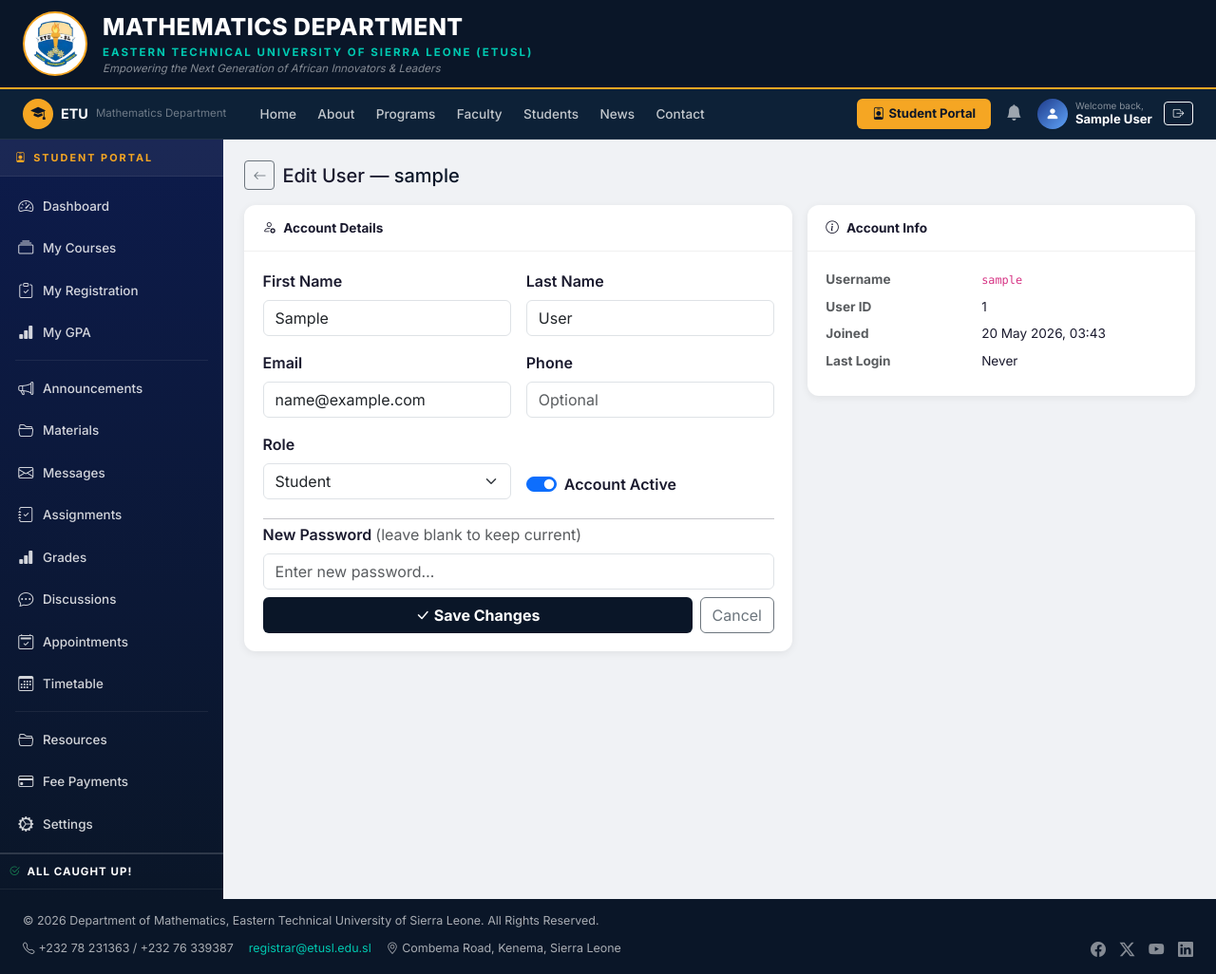
After one commit to mosesfrancis-source/etu_webapp2, a Django app: page /portal/users/1/edit/ in a window 1280 px wide. The commit adds this page. Shown: the whole page at 95% size. Run offline with Django 5.2, Linux system fonts and the light colour scheme; the visitor is signed in with stand-in values (Sample User, id 1); data comes from the database, SQL or seed files in the repository; data that the repository does not hold is empty.

Commit message:
Add admin user management — list, edit, delete
Co-Authored-By: Claude Sonnet 4.6 <noreply@anthropic.com>

```diff
--- /dev/null
+++ b/accounts/templates/accounts/admin_user_edit.html
@@ -0,0 +1,106 @@
+{% extends 'base.html' %}
+{% block title %}Edit User — ETU Mathematics Portal{% endblock %}
+{% block content %}
+
+<div class="d-flex align-items-center gap-2 mb-3">
+  <a href="{% url 'admin_users' %}" class="btn btn-outline-secondary btn-sm"><i class="bi bi-arrow-left"></i></a>
+  <h5 class="mb-0">Edit User — <span style="color:var(--navy);">{{ target.username }}</span></h5>
+</div>
+
+<div class="row g-3">
+  <div class="col-lg-7">
+    <div class="etu-card">
+      <div class="etu-card-hdr"><span><i class="bi bi-person-gear me-2"></i>Account Details</span></div>
+      <div class="etu-card-body">
+        <form method="post">
+          {% csrf_token %}
+          <div class="row g-3">
+            <div class="col-sm-6">
+              <label class="form-label fw-semibold">First Name</label>
+              <input type="text" name="first_name" value="{{ target.first_name }}" class="form-control">
+            </div>
+            <div class="col-sm-6">
+              <label class="form-label fw-semibold">Last Name</label>
+              <input type="text" name="last_name" value="{{ target.last_name }}" class="form-control">
+            </div>
+            <div class="col-sm-6">
+              <label class="form-label fw-semibold">Email</label>
+              <input type="email" name="email" value="{{ target.email }}" class="form-control">
+            </div>
+            <div class="col-sm-6">
+              <label class="form-label fw-semibold">Phone</label>
+              <input type="text" name="phone" value="{{ target.phone }}" class="form-control" placeholder="Optional">
+            </div>
+            <div class="col-sm-6">
+              <label class="form-label fw-semibold">Role</label>
+              <select name="role" class="form-select">
+                {% for val, label in target.ROLE_CHOICES %}
+                  <option value="{{ val }}" {% if target.role == val %}selected{% endif %}>{{ label }}</option>
+                {% endfor %}
+              </select>
+            </div>
+            <div class="col-sm-6 d-flex align-items-end">
+              <div class="form-check form-switch mb-1">
+                <input class="form-check-input" type="checkbox" name="is_active" id="is_active" {% if target.is_active %}checked{% endif %}>
+                <label class="form-check-label fw-semibold" for="is_active">Account Active</label>
+              </div>
+            </div>
+            <div class="col-12">
+              <hr class="my-1">
+              <label class="form-label fw-semibold">New Password <span class="text-muted fw-normal">(leave blank to keep current)</span></label>
+              <input type="password" name="new_password" class="form-control" autocomplete="new-password" placeholder="Enter new password…">
+            </div>
+            <div class="col-12 d-flex gap-2 mt-2">
+              <button type="submit" class="btn auth-submit"><i class="bi bi-check-lg me-1"></i>Save Changes</button>
+              <a href="{% url 'admin_users' %}" class="btn btn-outline-secondary">Cancel</a>
+            </div>
+          </div>
+        </form>
+      </div>
+    </div>
+  </div>
+
+  <div class="col-lg-5">
+    <div class="etu-card">
+      <div class="etu-card-hdr"><span><i class="bi bi-info-circle me-2"></i>Account Info</span></div>
+      <div class="etu-card-body">
+        <dl class="row mb-0" style="font-size:.85rem;">
+          <dt class="col-5 text-muted">Username</dt>
+          <dd class="col-7"><code>{{ target.username }}</code></dd>
+          <dt class="col-5 text-muted">User ID</dt>
+          <dd class="col-7">{{ target.pk }}</dd>
+          <dt class="col-5 text-muted">Joined</dt>
+          <dd class="col-7">{{ target.date_joined|date:"d M Y, H:i" }}</dd>
+          <dt class="col-5 text-muted">Last Login</dt>
+          <dd class="col-7">{{ target.last_login|date:"d M Y, H:i"|default:"Never" }}</dd>
+          {% if target.role == 'student' and target.student_profile %}
+          <dt class="col-5 text-muted">Student ID</dt>
+          <dd class="col-7">{{ target.student_profile.student_id }}</dd>
+          <dt class="col-5 text-muted">Year</dt>
+          <dd class="col-7">Year {{ target.student_profile.year_of_study }}</dd>
+          {% elif target.role in 'lecturer hod' and target.lecturer_profile %}
+          <dt class="col-5 text-muted">Staff ID</dt>
+          <dd class="col-7">{{ target.lecturer_profile.staff_id }}</dd>
+          <dt class="col-5 text-muted">Specialization</dt>
+          <dd class="col-7">{{ target.lecturer_profile.specialization|default:"—" }}</dd>
+          {% endif %}
+        </dl>
+      </div>
+    </div>
+
+    {% if target != request.user %}
+    <div class="etu-card mt-3">
+      <div class="etu-card-hdr"><span class="text-danger"><i class="bi bi-exclamation-triangle-fill me-2"></i>Danger Zone</span></div>
+      <div class="etu-card-body">
+        <p class="text-muted mb-2" style="font-size:.82rem;">Permanently delete this user and all associated data.</p>
+        <form method="post" action="{% url 'admin_user_delete' target.pk %}" onsubmit="return confirm('Permanently delete {{ target.username }}? This cannot be undone.');">
+          {% csrf_token %}
+          <button type="submit" class="btn btn-danger btn-sm"><i class="bi bi-trash-fill me-1"></i>Delete User</button>
+        </form>
+      </div>
+    </div>
+    {% endif %}
+  </div>
+</div>
+
+{% endblock %}
--- a/accounts/templates/accounts/dashboard.html
+++ b/accounts/templates/accounts/dashboard.html
@@ -483,7 +483,9 @@ document.addEventListener('DOMContentLoaded', function () {
         <div class="etu-card">
             <div class="etu-card-hdr"><span><i class="bi bi-lightning-fill me-2" style="color:#f59e0b;"></i>Quick Links</span></div>
             <div class="etu-card-body d-grid gap-2">
-                <a href="{% url 'manage_courses' %}" class="btn btn-outline-primary btn-sm"><i class="bi bi-gear me-1"></i>Manage Courses</a>
+                <a href="{% url 'admin_users' %}" class="btn btn-outline-primary btn-sm"><i class="bi bi-people-fill me-1"></i>Manage Users</a>
+                <a href="{% url 'admin_pins' %}" class="btn btn-outline-warning btn-sm"><i class="bi bi-key me-1"></i>PIN Management</a>
+                <a href="{% url 'manage_courses' %}" class="btn btn-outline-secondary btn-sm"><i class="bi bi-gear me-1"></i>Manage Courses</a>
                 <a href="{% url 'add_course' %}" class="btn btn-outline-success btn-sm"><i class="bi bi-plus-circle me-1"></i>Add New Course</a>
                 <a href="/admin/" class="btn btn-outline-dark btn-sm"><i class="bi bi-shield-lock me-1"></i>Django Admin Panel</a>
             </div>
--- a/accounts/urls.py
+++ b/accounts/urls.py
@@ -48,6 +48,9 @@ urlpatterns = [
     path('lecturer/analytics/', portal_views.lecturer_portal, {'section': 'analytics'}, name='lecturer_analytics'),
     path('portal/pins/', views.admin_pins, name='admin_pins'),
     path('portal/pins/generate/', views.admin_generate_pin, name='admin_generate_pin'),
+    path('portal/users/', views.admin_users, name='admin_users'),
+    path('portal/users/<int:pk>/edit/', views.admin_user_edit, name='admin_user_edit'),
+    path('portal/users/<int:pk>/delete/', views.admin_user_delete, name='admin_user_delete'),
 
     # Announcements
     path('announcements/', views.announcements, name='announcements'),
--- a/accounts/views.py
+++ b/accounts/views.py
@@ -147,6 +147,68 @@ def admin_generate_pin(request):
         )
         messages.success(request, f'PIN {pin_obj.pin} generated and sent to {email}.')
     return redirect('admin_pins')
+
+
+def _admin_required(request):
+    return request.user.role == 'admin' or request.user.is_superuser
+
+
+@login_required(login_url='login')
+def admin_users(request):
+    if not _admin_required(request):
+        messages.error(request, 'Access denied.')
+        return redirect('dashboard')
+
+    qs = UserModel.objects.select_related('student_profile', 'lecturer_profile').order_by('role', 'last_name', 'first_name')
+    q = request.GET.get('q', '').strip()
+    role_filter = request.GET.get('role', '')
+    if q:
+        qs = qs.filter(Q(first_name__icontains=q) | Q(last_name__icontains=q) | Q(username__icontains=q) | Q(email__icontains=q))
+    if role_filter:
+        qs = qs.filter(role=role_filter)
+    return render(request, 'accounts/admin_users.html', {'users': qs, 'q': q, 'role_filter': role_filter})
+
+
+@login_required(login_url='login')
+def admin_user_edit(request, pk):
+    if not _admin_required(request):
+        messages.error(request, 'Access denied.')
+        return redirect('dashboard')
+
+    target = get_object_or_404(UserModel, pk=pk)
+    if request.method == 'POST':
+        target.first_name = request.POST.get('first_name', '').strip()
+        target.last_name = request.POST.get('last_name', '').strip()
+        target.email = request.POST.get('email', '').strip()
+        target.phone = request.POST.get('phone', '').strip()
+        new_role = request.POST.get('role', target.role)
+        if new_role in dict(UserModel.ROLE_CHOICES):
+            target.role = new_role
+        target.is_active = request.POST.get('is_active') == 'on'
+        new_pw = request.POST.get('new_password', '').strip()
+        if new_pw:
+            target.set_password(new_pw)
+        target.save()
+        messages.success(request, f'User {target.username} updated.')
+        return redirect('admin_users')
+    return render(request, 'accounts/admin_user_edit.html', {'target': target})
+
+
+@login_required(login_url='login')
+def admin_user_delete(request, pk):
+    if not _admin_required(request):
+        messages.error(request, 'Access denied.')
+        return redirect('dashboard')
+
+    target = get_object_or_404(UserModel, pk=pk)
+    if request.method == 'POST':
+        if target == request.user:
+            messages.error(request, 'You cannot delete your own account.')
+            return redirect('admin_users')
+        username = target.username
+        target.delete()
+        messages.success(request, f'User {username} deleted.')
+    return redirect('admin_users')
 
 
 @login_required(login_url='login')
```
Also changed, not shown: accounts/templates/accounts/admin_users.html (added, +108 -0 lines).
